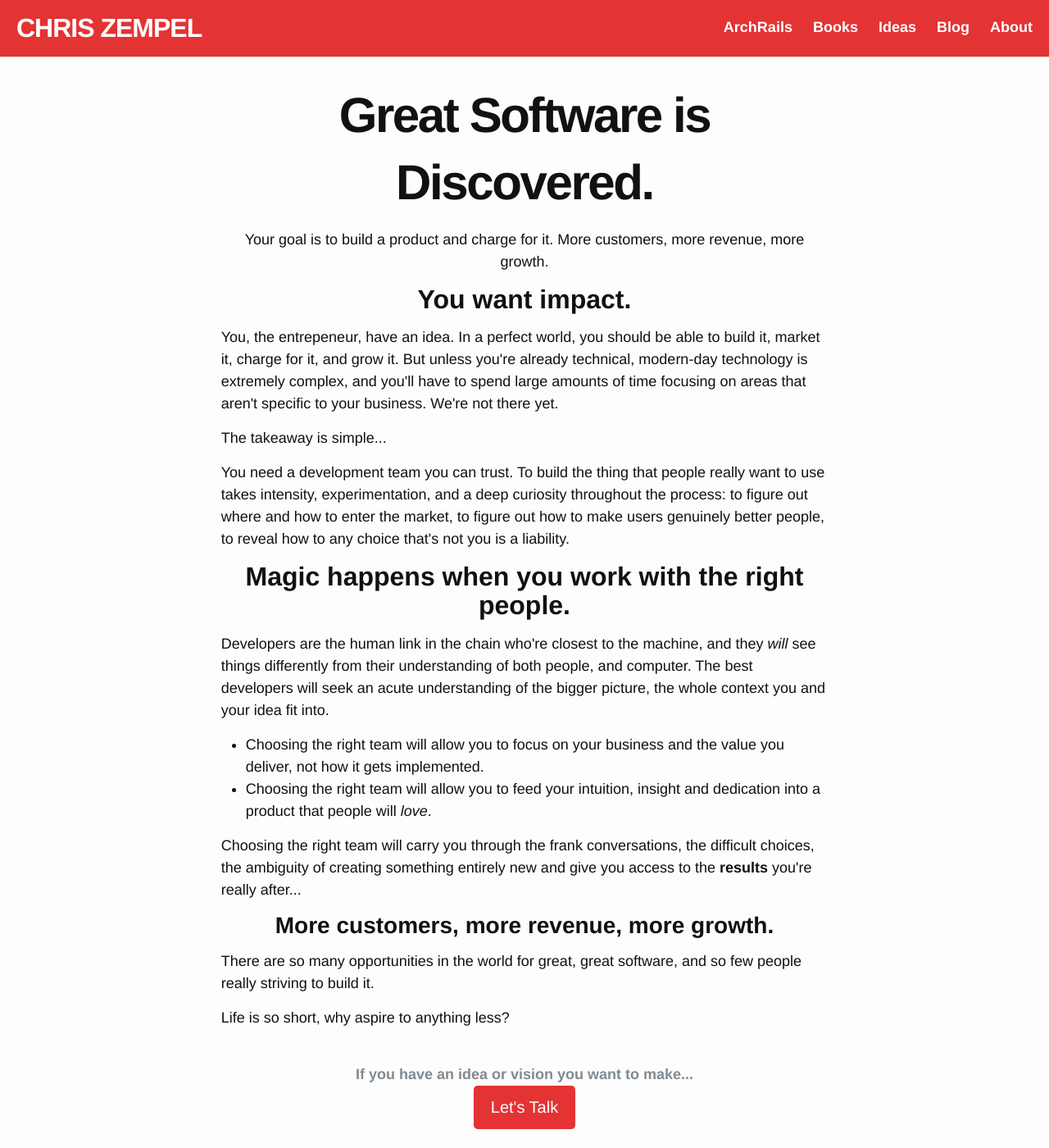
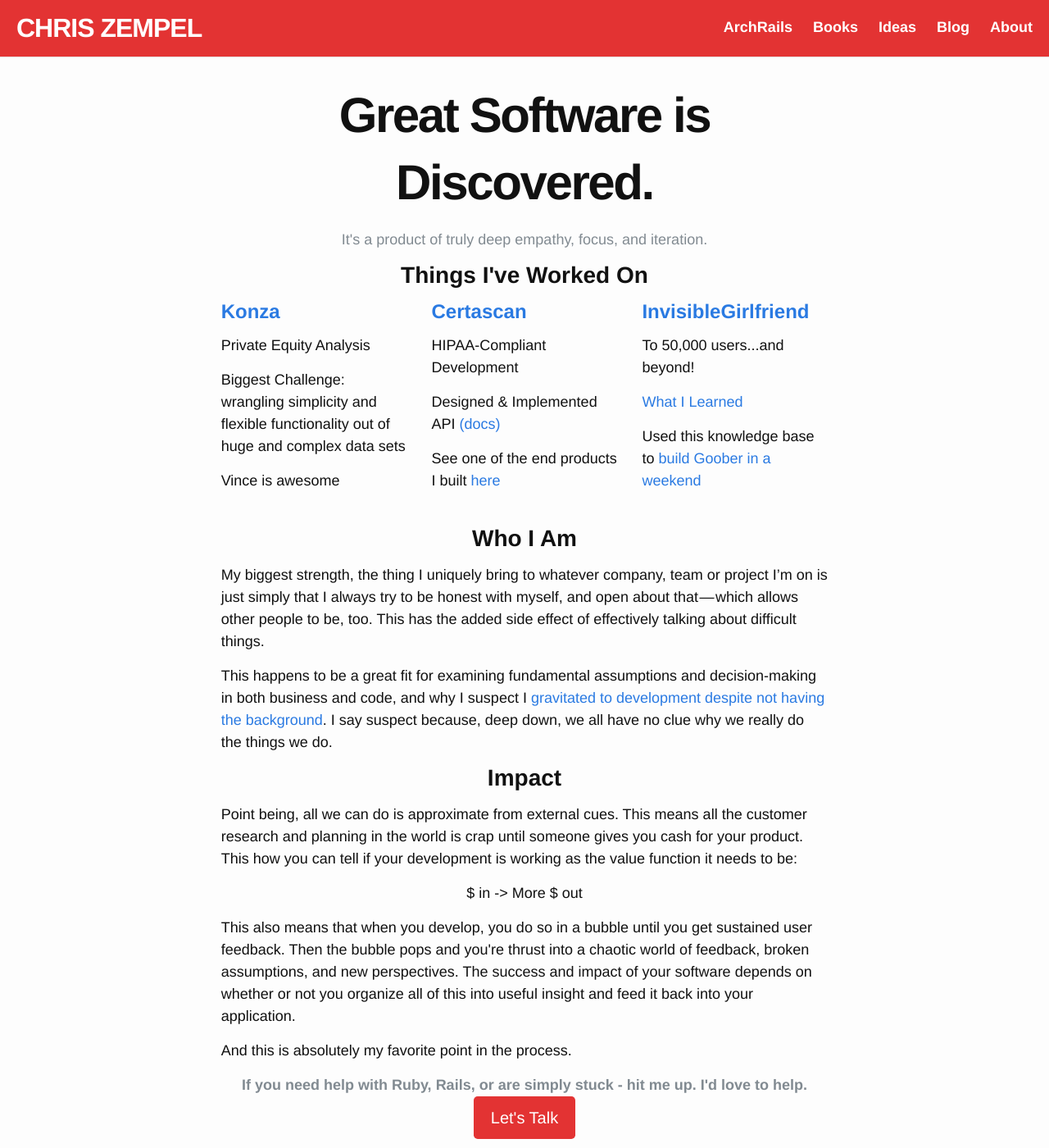
Before and after one commit to ZempTime/oldchriszempel.com, a Jekyll site: the page built from index.html, in a window 1280 px wide and 1400 px high. Shown: the whole window at 82% size. Built offline with Jekyll 4.4.1, drawn with Linux system fonts in a browser that asks for light colours.

Commit message:
reworks home page

```diff
--- a/index.html
+++ b/index.html
@@ -3,23 +3,43 @@ layout: default
 ---
 
 <h1 class="text-center">Great Software is Discovered.</h1>
-<p class="text-center">Your goal is to build a product and charge for it. More customers, more revenue, more growth.<p>
-<h2 class="text-center">You want impact.</h2>
-<p>You, the entrepeneur, have an idea. In a perfect world, you should be able to build it, market it, charge for it, and grow it. But unless you're already technical, modern-day technology is extremely complex, and you'll have to spend large amounts of time focusing on areas that aren't specific to your business. We're not there yet.</p>
-<p>The takeaway is simple...</p>
-<p>You need a development team you can trust. To build the thing that people really want to use takes intensity, experimentation, and a deep curiosity throughout the process: to figure out where and how to enter the market, to figure out how to make users genuinely better people, to reveal how to any choice that's not you is a liability.</p>
-<h2 class="text-center">Magic happens when you work with the right people.</h2>
-<p>Developers are the human link in the chain who're closest to the machine, and they <i>will</i> see things differently from their understanding of both people, and computer. The best developers will seek an acute understanding of the bigger picture, the whole context you and your idea fit into.</p>
-<ul>
-  <li>Choosing the right team will allow you to focus on your business and the value you deliver, not how it gets implemented.</li>
-  <li>Choosing the right team will allow you to feed your intuition, insight and dedication into a product that people will <i>love</i>.</li>
-</ul>
-<p>Choosing the right team will carry you through the frank conversations, the difficult choices, the ambiguity of creating something entirely new and give you access to the <b>results</b> you're really after...</p>
-<h3 class="text-center">More customers, more revenue, more growth.</h3>
-<p>There are so many opportunities in the world for great, great software, and so few people really striving to build it.</p>
-<p>Life is so short, why aspire to anything less?</p>
+<p class="text-center text-muted">It's a product of truly deep empathy, focus, and iteration.<p>
+<h3 class="text-center">Things I've Worked On</h3>
+
+<div class="row">
+  <div class="col-md-4 work">
+    <a href="http://www.konzatechnology.com/" target="_blank"><h4>Konza</h4></a>
+    <p>Private Equity Analysis</p>
+    <p>Biggest Challenge: wrangling simplicity and flexible functionality out of huge and complex data sets</p>
+    <p>Vince is awesome</p>
+  </div>
+
+  <div class="col-md-4 work">
+    <a href="http://www.certascantek.com/" target="_blank"><h4>Certascan</h4></a>
+    <p>HIPAA-Compliant Development</p>
+    <p>Designed & Implemented API <a href="https://s3-us-west-2.amazonaws.com/chriszempelfilehosting/certascan_api_documentation.pdf" target="_blank">(docs)</a></p>
+    <p>See one of the end products I built <a href="https://firstfootprint.com/tour/new">here</a>
+  </div>
+
+  <div class="col-md-4 work">
+    <a href="https://invisiblegirlfriend.com/" target="_blank"><h4>InvisibleGirlfriend</h4></a>
+    <p>To 50,000 users...and beyond!</p>
+    <p><a href="http://chriszempel.com/2015/08/06/the-development-behind-invisiblegirlfriend.html">What I Learned</a></p>
+    <p>Used this knowledge base to <a href="http://fox2now.com/2015/08/04/goober-website-pokes-fun-at-ride-sharing-services-banned-in-st-louis/" target="_blank">build Goober in a weekend</a></p>
+  </div>
+</div>
+
+<br />
+
+<h3 class="text-center">Who I Am</h3>
+<p class>My biggest strength, the thing I uniquely bring to whatever company, team or project I’m on is just simply that I always try to be honest with myself, and open about that — which allows other people to be, too. This has the added side effect of effectively talking about difficult things.</p>
+<p>This happens to be a great fit for examining fundamental assumptions and decision-making in both business and code, and why I suspect I <a href="http://chriszempel.com/2013/10/11/how-i-launched-my-development-career-in-nine-months.html">gravitated to development despite not having the background</a>. I say suspect because, deep down, we all have no clue why we really do the things we do.</p>
+<h3 class="text-center">Impact</h3>
+<p>Point being, all we can do is approximate from external cues. This means all the customer research and planning in the world is crap until someone gives you cash for your product. This how you can tell if your development is working as the value function it needs to be:</p>
+<p class="text-center">$ in -> More $ out</p>
+<p>This also means that when you develop, you do so in a bubble until you get sustained user feedback. Then the bubble pops and you're thrust into a chaotic world of feedback, broken assumptions, and new perspectives. The success and impact of your software depends on whether or not you organize all of this into useful insight and feed it back into your application. </p>
+<p>And this is absolutely my favorite point in the process.</p>
+<p class="text-center text-muted"><b>If you need help with Ruby, Rails, or are simply stuck - hit me up. I'd love to help.</b>
 <br/>
-<p class="text-center text-muted"><b>If you have an idea or vision you want to make...</b>
-<br/>
-<a href="mailto:chris.m.zempel@gmail.com" target="_top" class="btn btn-lg maroon">Let's Talk</a>
+  <a href="mailto:chris.m.zempel@gmail.com" target="_top" class="btn btn-lg maroon">Let's Talk</a>
 </p>
```
